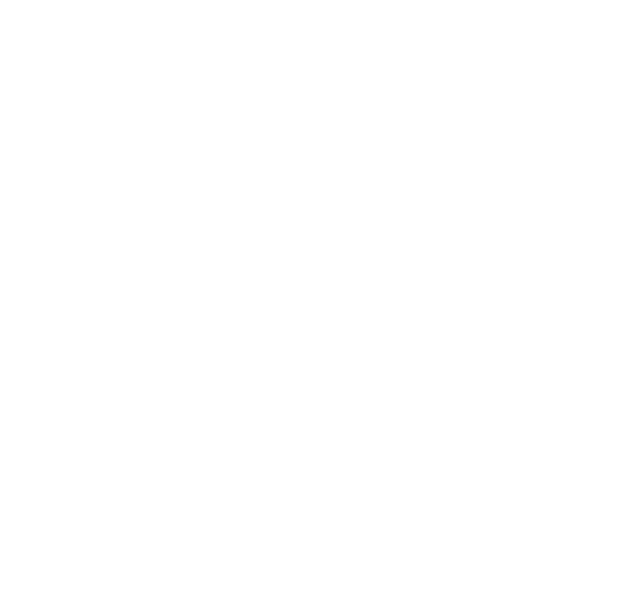
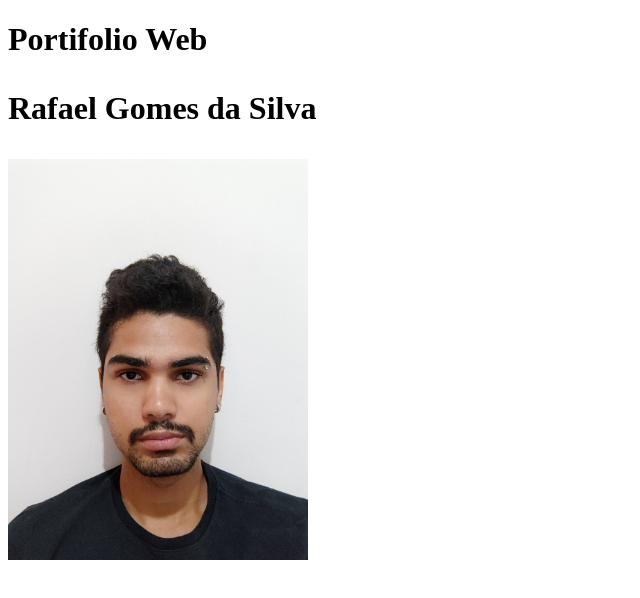
Before and after one commit to devrafaelgsilva/devrafaelgsilva.github.io, a plain HTML site: page index.html in a window 1280 px wide. Shown: the whole page, without its empty margins (0-640 px from the left). Drawn offline with Linux system fonts and the light colour scheme.

Commit message:
Alterações no corpo do site

```diff
--- a/index.html
+++ b/index.html
@@ -2,9 +2,11 @@
 <html lang="pt-br">
     <head>
         <meta charset="UTF-8">
-        <title>Portifolio</title>
+        <title>Rafael Silva's Web Portifolio</title>
     </head>
     <body>
+        <h1>Portifolio Web<p>Rafael Gomes da Silva</h1>
+        <img src="/assets/images/profile-picture.jpg" width="300px" alt="foto de perfil">
 
     </body>
 </html>
```
Also changed, not shown: assets/images/profile-picture.jpg (added).
